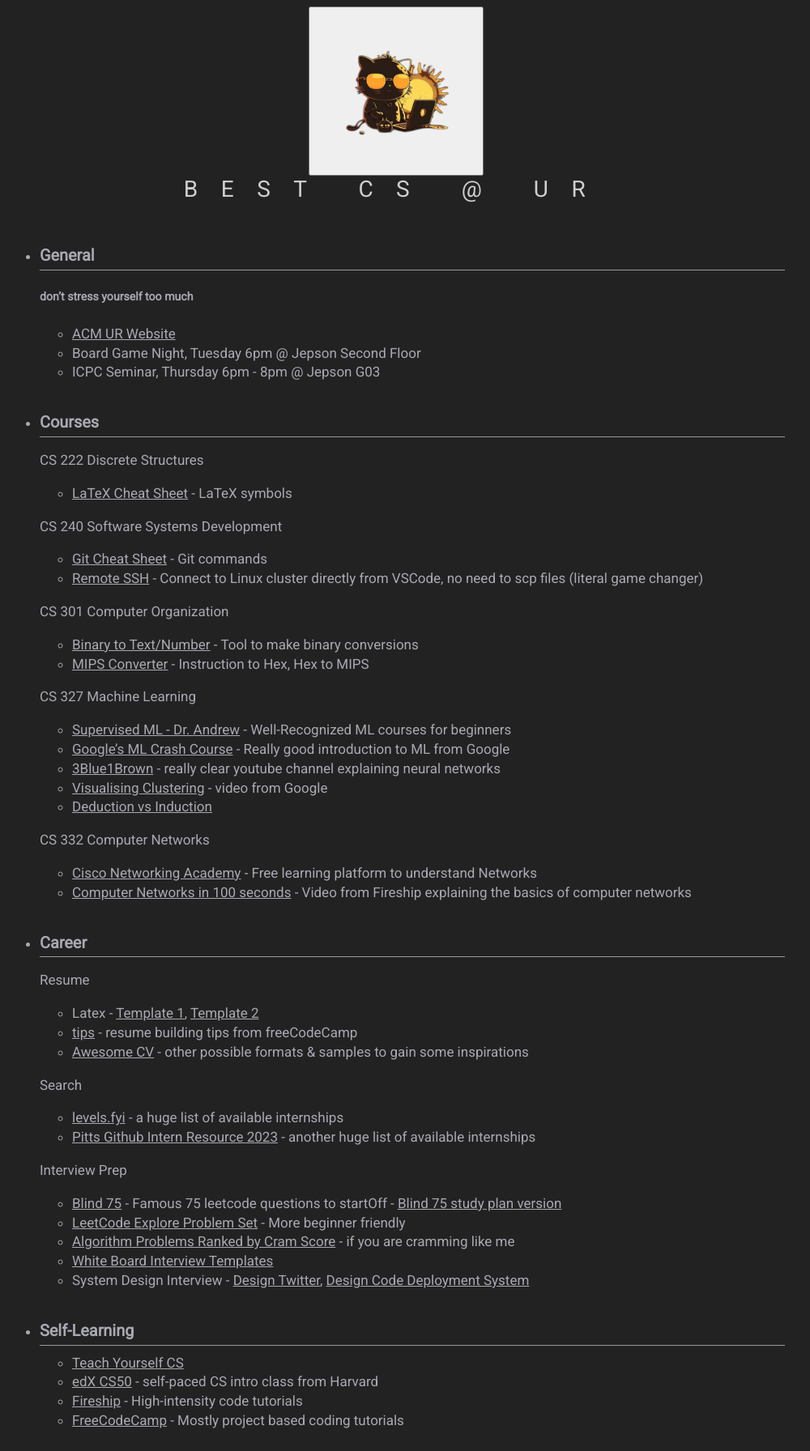
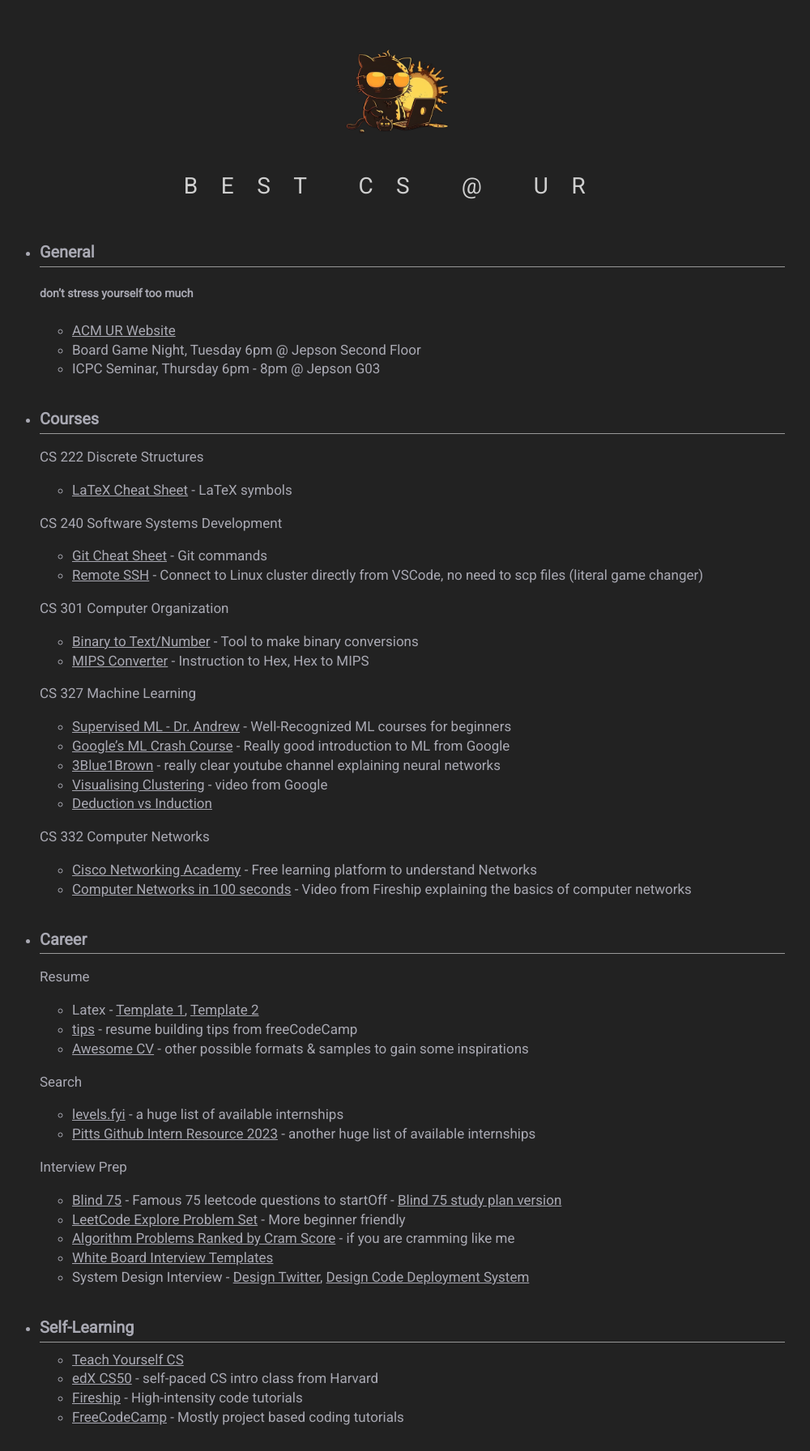
Before and after one commit to acmUR/bestcs, a Jekyll site: the page built from index.html, in a window 1280 px wide. Shown: the whole page at 81% size, without its empty margins (151-1151 px from the left). Built offline with Jekyll 4.4.1, drawn with Linux system fonts in a browser that asks for light colours.

Commit message:
fixed logo white background

```diff
--- a/static/css/stylesheet.css
+++ b/static/css/stylesheet.css
@@ -37,8 +37,15 @@
     align-items: center;
 }
 
+#theme_switch{
+    background-color: transparent;
+    text-decoration: none;
+    border: none;
+}
+
 img {
     width: 200px;
+    background: transparent;
 }
 
 #title {
```
